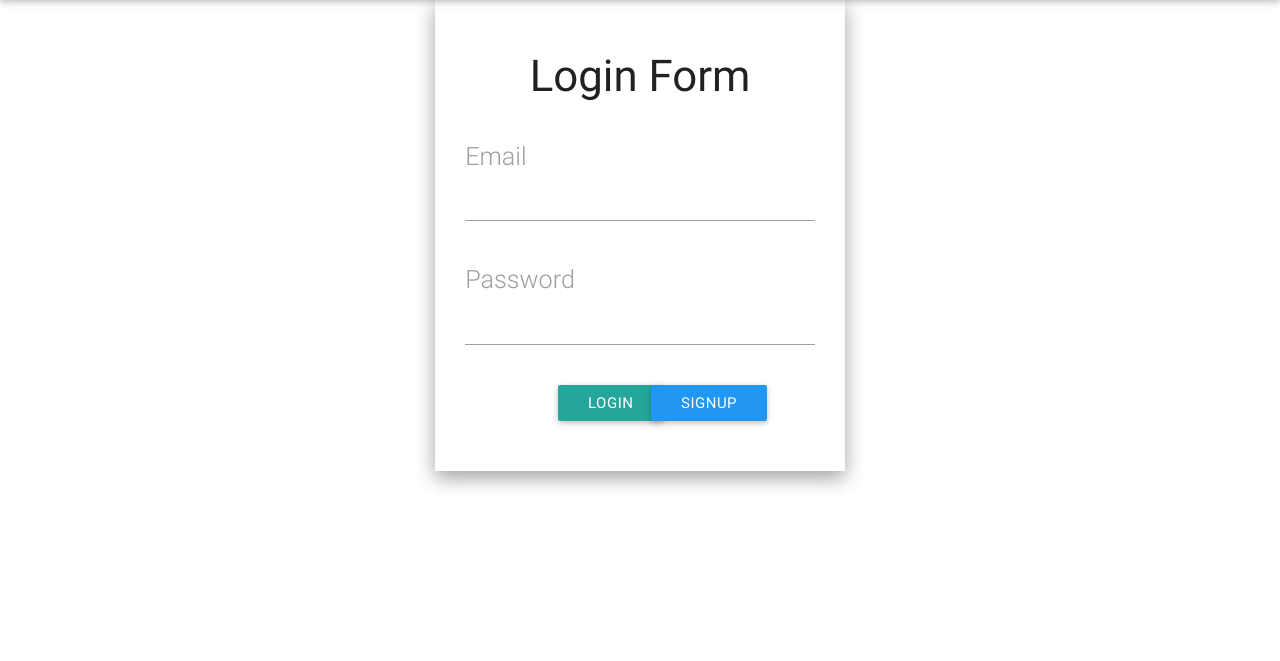
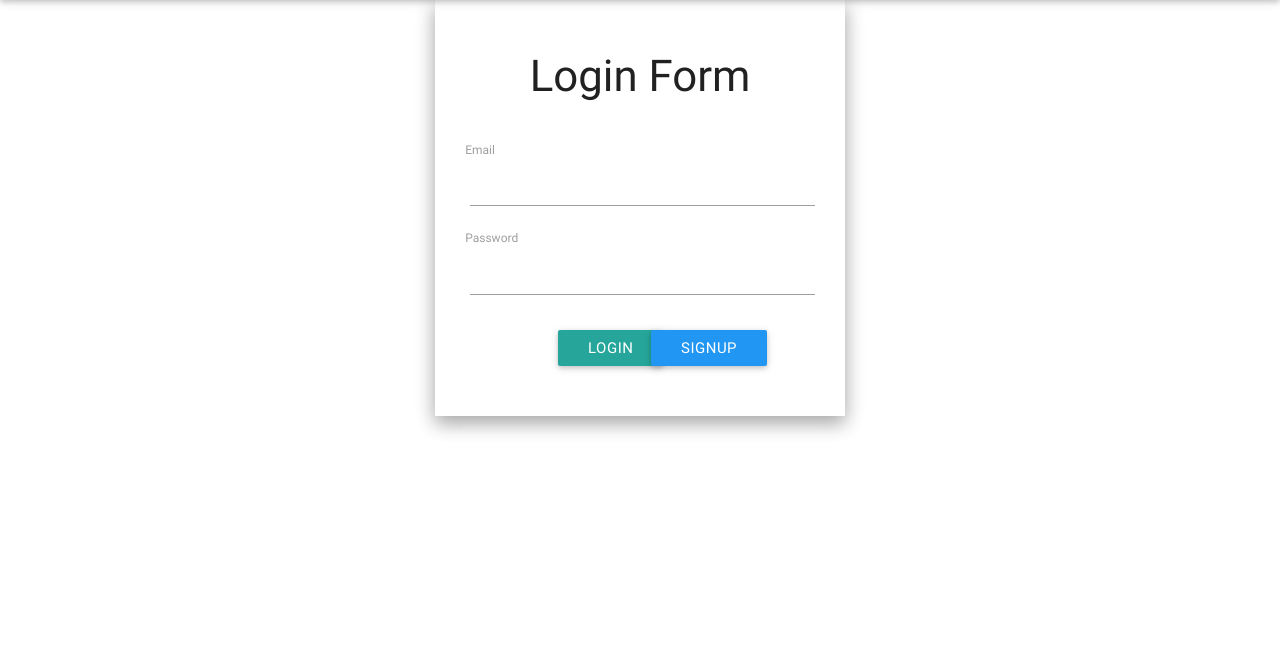
Before and after one commit to vonvick/library-application, a Flask app: page /login in a window 1280 px wide. Shown: the part 64-725 px from the top of the page. Run offline with Flask 2, Linux system fonts and the light colour scheme; parts of the project's set-up code (start-up, migrations or seed data) failed here and were passed over; some libraries are stand-ins or nearby versions.

Commit message:
edit the login page to include the formbuilder file

```diff
--- a/app/templates/login.html
+++ b/app/templates/login.html
@@ -1,21 +1,17 @@
-{% extends "base.html" %} {% block content %}
+{% extends "base.html" %}
+    {% block content %}
+    {% from "_formhelpers.html" import render_field %}
         <div class="container">
             <div class="login-form z-depth-2">
                 <div class="row">
                     <h3 class="center-align">Login Form</h3>
                 </div>
                 <form action="{{ url_for('login') }}" method="post">
-            <div class="row">
-                <div class="col s12 flow-text">
-                    <label for="email" class="flow-text">Email</label>
-                    <input type="text" name="email" id="email" />
-                </div>
-            </div>
-            <div class="row">
-                <div class="col s12 flow-text">
-                    <label for="password" class="flow-text">Password</label>
-                    <input type="password" name="password" />
-                </div>
+                    <div class="col m6 s12">
+                        <dl>
+                            {{ render_field(form.email) }}
+                            {{ render_field(form.password) }}
+                        </dl>
                     </div>
                     <div class="row">
                         <div class="login-buttons">
```
Lines whose indentation alone changed are shown as unchanged.
